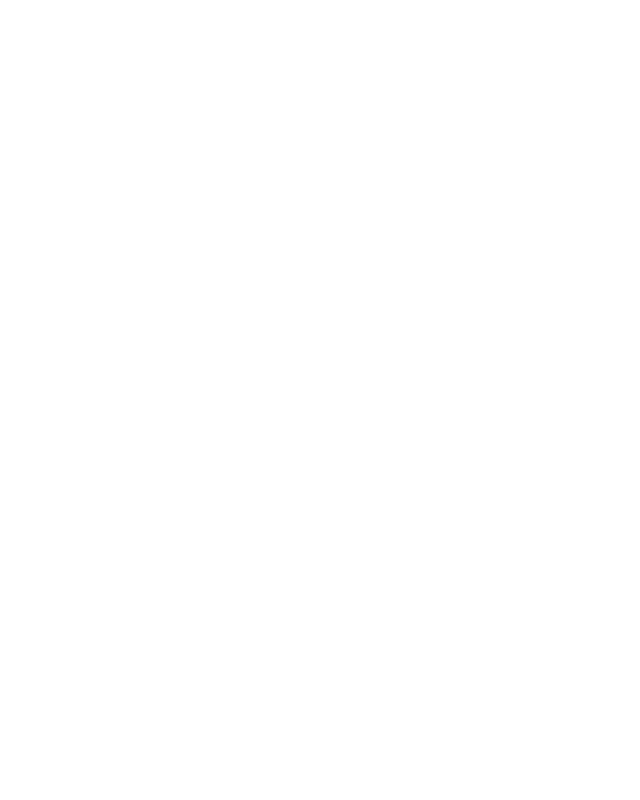
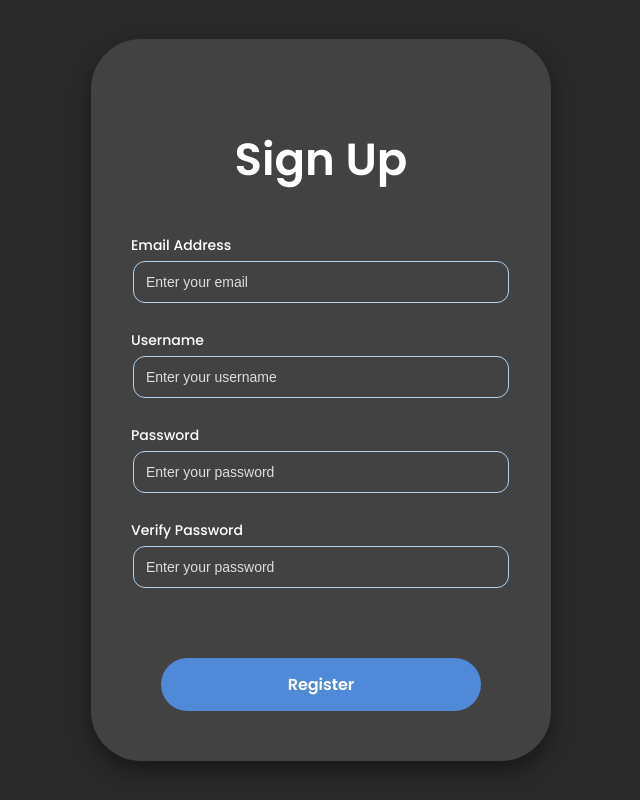
Before and after one commit to Dravani/Senior-Design, a React (Vite) app in the folder Frontend/: page / in a window 1280 px wide. Before the commit this address had no page. Shown: the whole page, without its empty margins (319-959 px from the left). Built offline with nearby package versions, Linux system fonts and the light colour scheme.

Commit message:
Login and SignUp completed

```diff
--- a/Frontend/src/App.jsx
+++ b/Frontend/src/App.jsx
@@ -2,15 +2,17 @@
 import { BrowserRouter, Routes, Route, Router } from 'react-router-dom';
 
 // pages
-import UserSensorHub from './pages/UserSensorHub'
+//import UserSensorHub from './pages/UserSensorHub'
+import Login from './pages/Login';
+import SignUp from './pages/SignUp';
 
 function App() {
   return (
     <BrowserRouter>
       <Routes>
         <Route
-          path="/sensors"
-          element={<UserSensorHub/>}
+          path="/"
+          element={<SignUp/>}
         />
       </Routes>
     </BrowserRouter>
--- /dev/null
+++ b/Frontend/src/pages/Auth.css
@@ -0,0 +1,127 @@
+/* Auth.css */
+body, html {
+    margin: 0;
+    padding: 0;
+    width: 100%;
+    height: 100%;
+    display: flex;
+    justify-content: center;
+    align-items: center;
+    background-color: var(--background-dark);
+    font-family: 'Poppins', sans-serif;
+    color: var(--background-light);
+  }
+
+  .auth-container {
+    display: flex;
+    justify-content: center;
+    align-items: center;
+    width: 100%;
+    height: 100vh;
+  }
+
+  .auth-box {
+    background: var(--background-secondary-dark);
+    padding: 50px 40px; /* Increased vertical padding */
+    border-radius: 50px; /* More rounded corners */
+    box-shadow: 0px 10px 20px rgba(0, 0, 0, 0.4);
+    text-align: center;
+    width: 380px; /* Slightly wider for balance */
+    display: flex;
+    flex-direction: column;
+    align-items: center;
+  }
+
+  h2 {
+    font-size: 45px;
+    margin-bottom: 30px;
+    font-weight: 600;
+    color: var(--background-light);
+  }
+
+  label {
+    display: block;
+    text-align: left;
+    width: 100%;
+    margin: 12px 0 5px;
+    font-weight: 500;
+    font-size: 14px;
+  }
+
+  .EmailInput {
+    width: 100%;
+    max-width: 350px; /* Ensures consistent width */
+    padding: 12px;
+    margin-bottom: 15px;
+    border-radius: 12px;
+    border: 1px solid var(--primary-color-light);
+    background-color: var(--background-secondary-dark);
+    color: var(--background-light);
+    outline: none;
+    font-size: 14px;
+    text-align: left;
+  }
+  .PassInput {
+    width: 100%;
+    max-width: 350px; /* Ensures consistent width */
+    padding: 12px;
+    border-radius: 12px;
+    border: 1px solid var(--primary-color-light);
+    background-color: var(--background-secondary-dark);
+    color: var(--background-light);
+    outline: none;
+    font-size: 14px;
+    text-align: left;
+
+  }
+  .SignUpPass{
+    width: 100%;
+    max-width: 350px; /* Ensures consistent width */
+    padding: 12px;
+    margin-bottom: 50px;
+    border-radius: 12px;
+    border: 1px solid var(--primary-color-light);
+    background-color: var(--background-secondary-dark);
+    color: var(--background-light);
+    outline: none;
+    font-size: 14px;
+    text-align: left;
+  }
+
+  input::placeholder {
+    color: var(--background-secondary-light);
+  }
+
+  .auth-button {
+    width: 100%;
+    max-width: 320px;
+    padding: 14px;
+    background-color: var(--primary-color);
+    color: var(--background-light);
+    border: none;
+    border-radius: 50px;
+    cursor: pointer;
+    margin-top: 20px;
+    font-size: 16px;
+    font-weight: 600;
+    transition: background-color 0.3s ease;
+  }
+
+  .auth-button:hover {
+    background-color: var(--primary-color-light);
+  }
+
+  p {
+    margin-top: 20px;
+    font-size: 14px;
+  }
+
+  a {
+    color: var(--background-color);
+    font-weight: 500;
+    transition: color 0.3s ease;
+  }
+
+  a:hover {
+    color: var(--primary-color-light);
+  }
--- /dev/null
+++ b/Frontend/src/pages/Login.jsx
@@ -0,0 +1,34 @@
+import React, { useState } from "react";
+import "./Auth.css";
+
+const Login = () => {
+  const [email, setEmail] = useState("");
+  const [password, setPassword] = useState("");
+
+  return (
+    <div className="auth-container">
+      <div className="auth-box">
+        <h2>Log In</h2>
+        <label>Email Address</label>
+        <input className="EmailInput"
+          type="email"
+          value={email}
+          onChange={(e) => setEmail(e.target.value)}
+          placeholder="Enter your email"
+        />
+
+        <label>Password</label>
+        <input className="PassInput"
+          type="password"
+          value={password}
+          onChange={(e) => setPassword(e.target.value)}
+          placeholder="Enter your password"
+        />
+        <p>New User? <a href="/signup">Sign Up Here</a></p>
+        <button className="auth-button">Log In</button>
+      </div>
+    </div>
+  );
+};
+
+export default Login;
--- /dev/null
+++ b/Frontend/src/pages/SignUp.jsx
@@ -0,0 +1,51 @@
+import React, { useState } from "react";
+import "./Auth.css";
+
+const SignUp = () => {
+  const [email, setEmail] = useState("");
+  const [password, setPassword] = useState("");
+  const [confirmPassword, setConfirmPassword] = useState("");
+  const [username, setUsername] = useState("");
+
+  return (
+    <div className="auth-container">
+      <div className="auth-box">
+        <h2>Sign Up</h2>
+        <label>Email Address</label>
+        <input className="EmailInput"
+          type="email"
+          value={email}
+          onChange={(e) => setEmail(e.target.value)}
+          placeholder="Enter your email"
+        />
+
+        <label>Username</label>
+        <input className="EmailInput"
+          type="username"
+          value={username}
+          onChange={(e) => setUsername(e.target.value)}
+          placeholder="Enter your username"
+        />
+
+        <label>Password</label>
+        <input className="EmailInput"
+          type="password"
+          value={password}
+          onChange={(e) => setPassword(e.target.value)}
+          placeholder="Enter your password"
+        />
+
+        <label>Verify Password</label>
+        <input className="SignUpPass"
+          type="password"
+          value={confirmPassword}
+          onChange={(e) => setConfirmPassword(e.target.value)}
+          placeholder="Enter your password"
+        />
+        <button className="auth-button">Register</button>
+      </div>
+    </div>
+  );
+};
+
+export default SignUp;
```
